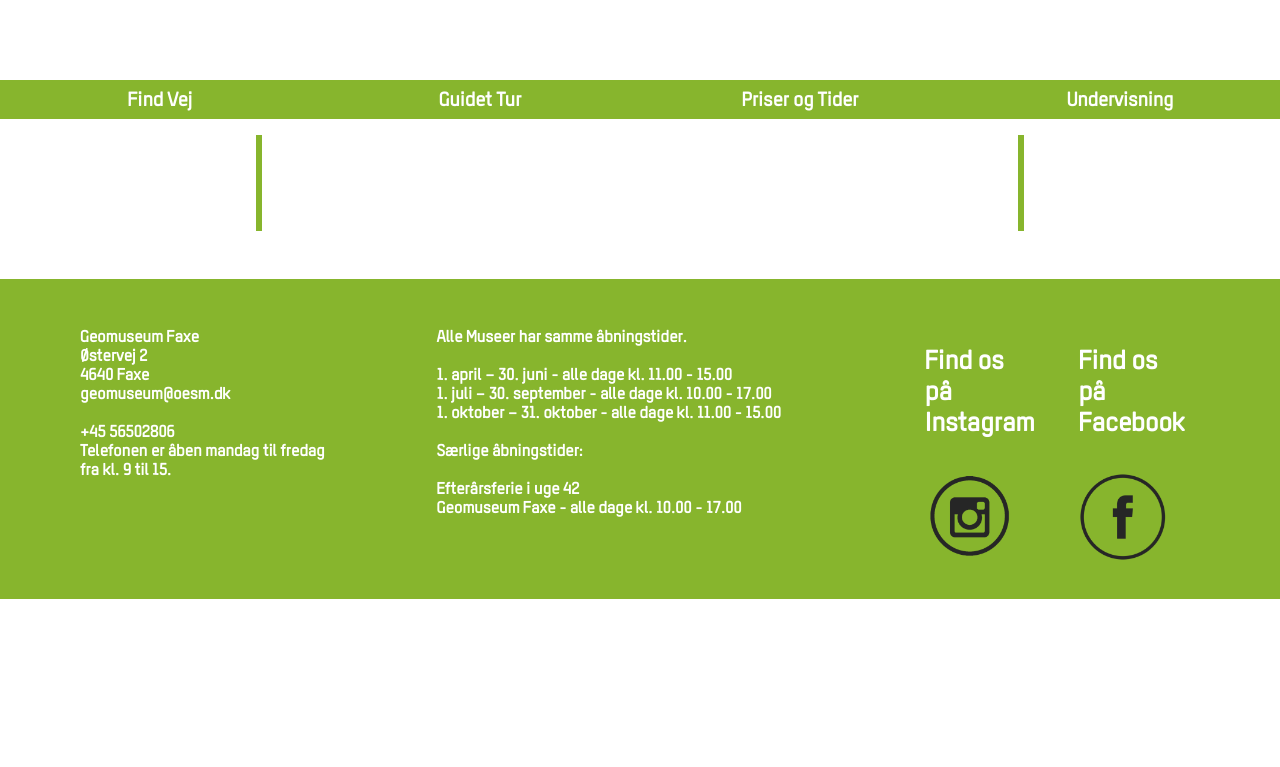
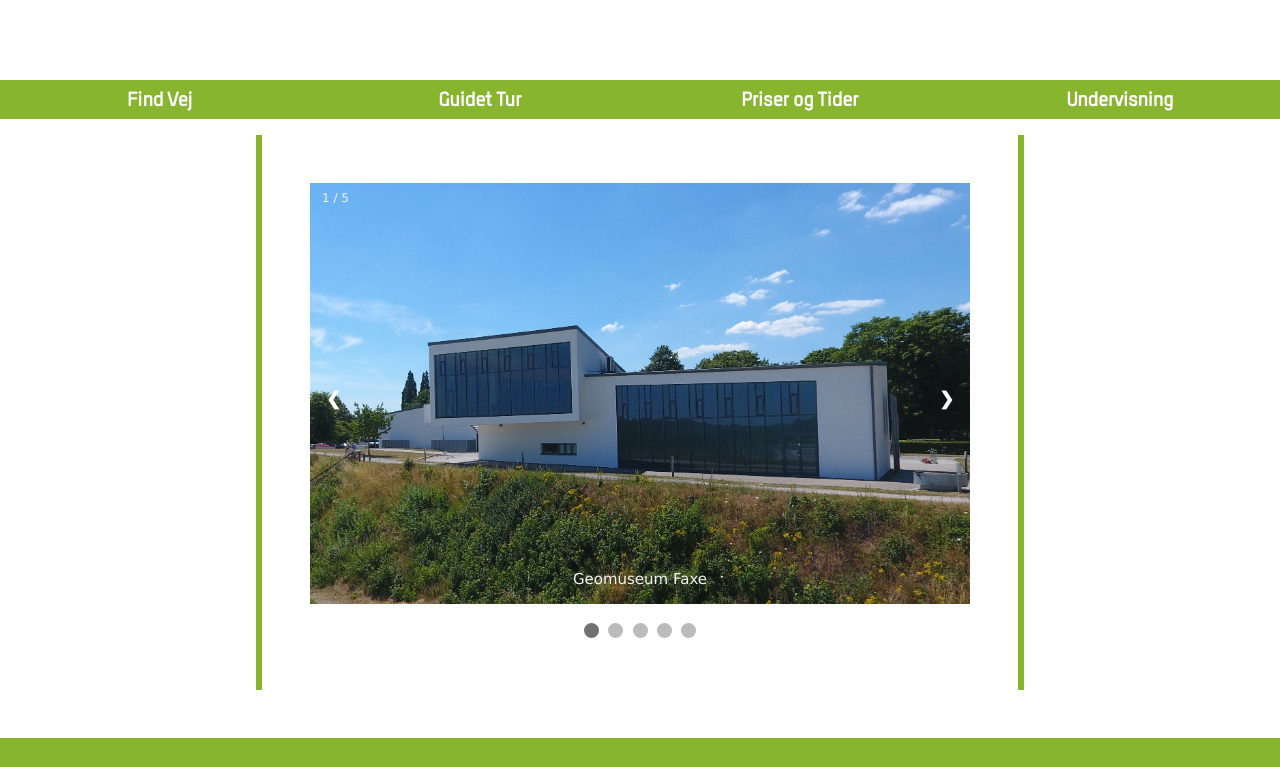
Before and after one commit to MouadNaji/Kalklandet_4A, a plain HTML site: page GeomuseumFaxe.html in a window 1280 px wide. Shown: the part 400-1167 px from the top of the page. Before the commit the page ends 999 px from the top, so only its background shows below. Drawn offline with Linux system fonts and the light colour scheme; no server answers.

Commit message:
tilføjet slideshow

```diff
--- a/GeomuseumFaxe.html
+++ b/GeomuseumFaxe.html
@@ -10,6 +10,111 @@
 
 
 <style>
+
+    /****** SLIDE SHOW SLIDE SHOW SLIDE SHOW ******/
+    * {box-sizing: border-box}
+body {font-family: Verdana, sans-serif; margin:0}
+.mySlides {display: none}
+img {vertical-align: middle;}
+
+/* Slideshow container */
+.slideshow-container {
+  max-width: 1000px;
+  position: relative;
+  margin: auto;
+}
+
+/* Next & previous buttons */
+.prev, .next {
+  cursor: pointer;
+  position: absolute;
+  top: 50%;
+  width: auto;
+  padding: 16px;
+  margin-top: -22px;
+  color: white;
+  font-weight: bold;
+  font-size: 18px;
+  transition: 0.6s ease;
+  border-radius: 0 3px 3px 0;
+  user-select: none;
+}
+
+/* Position the "next button" to the right */
+.next {
+  right: 0;
+  border-radius: 3px 0 0 3px;
+}
+
+/* On hover, add a black background color with a little bit see-through */
+.prev:hover, .next:hover {
+  background-color: rgba(0,0,0,0.8);
+}
+
+/* Caption text */
+.text {
+  color: #f2f2f2;
+  font-size: 15px;
+  padding: 8px 12px;
+  position: absolute;
+  bottom: 8px;
+  width: 100%;
+  text-align: center;
+}
+
+/* Number text (1/3 etc) */
+.numbertext {
+  color: #f2f2f2;
+  font-size: 12px;
+  padding: 8px 12px;
+  position: absolute;
+  top: 0;
+}
+
+/* The dots/bullets/indicators */
+.dot {
+  cursor: pointer;
+  height: 15px;
+  width: 15px;
+  margin: 0 2px;
+  background-color: #bbb;
+  border-radius: 50%;
+  display: inline-block;
+  transition: background-color 0.6s ease;
+}
+
+.active, .dot:hover {
+  background-color: #717171;
+}
+
+/* Fading animation */
+.fade {
+  -webkit-animation-name: fade;
+  -webkit-animation-duration: 1.5s;
+  animation-name: fade;
+  animation-duration: 1.5s;
+}
+
+@-webkit-keyframes fade {
+  from {opacity: .4}
+  to {opacity: 1}
+}
+
+@keyframes fade {
+  from {opacity: .4}
+  to {opacity: 1}
+}
+
+/* On smaller screens, decrease text size */
+@media only screen and (max-width: 300px) {
+  .prev, .next,.text {font-size: 11px}
+}
+
+    /**** SLIDESHOW SLUT SLIDESHOW SLUT SLIDESHOW SLUT*******/
+
+
+
+
     .Geooverskrift h1 {
         color: #87b52d;
     }
@@ -112,7 +217,61 @@
 
         <div class="Geooverskrift"></div>
         <div class="Geotekst1"></div>
-        <div class="Geobillede"></div>
+
+
+<!--   SLIDESHOW     -->
+
+
+        <div class="slideshow-container">
+
+<div class="mySlides fade">
+  <div class="numbertext">1 / 5</div>
+  <img src="Billeder/Slideshow/Geomuseum/forside.jpg" style="width:100%">
+  <div class="text">Geomuseum Faxe</div>
+</div>
+
+<div class="mySlides fade">
+  <div class="numbertext">2 / 5</div>
+  <div class="Geobillede"></div>
+  <div class="text">Udstilling</div>
+</div>
+
+<div class="mySlides fade">
+  <div class="numbertext">3 / 5</div>
+  <img src="Billeder/Slideshow/Geomuseum/b%C3%B8rn.jpg" style="width:100%">
+  <div class="text">Kalk!</div>
+</div>
+
+<div class="mySlides fade">
+  <div class="numbertext">4 / 5</div>
+  <img src="Billeder/Slideshow/Geomuseum/gamle.jpg" style="width:100%">
+  <div class="text">Fossiler</div>
+</div>
+
+<div class="mySlides fade">
+  <div class="numbertext">5 / 5</div>
+  <img src="Billeder/Slideshow/Geomuseum/smukt.jpg" style="width:100%">
+  <div class="text">Udstilling</div>
+</div>
+
+<a class="prev" onclick="plusSlides(-1)">&#10094;</a>
+<a class="next" onclick="plusSlides(1)">&#10095;</a>
+
+</div>
+<br>
+
+<div style="text-align:center">
+  <span class="dot" onclick="currentSlide(1)"></span>
+  <span class="dot" onclick="currentSlide(2)"></span>
+  <span class="dot" onclick="currentSlide(3)"></span>
+  <span class="dot" onclick="currentSlide(4)"></span>
+  <span class="dot" onclick="currentSlide(5)"></span>
+</div>
+
+        <!--   SLIDESHOW DONE    -->
+
+
+
         <div class="Geotekst2"></div>
 
     </div>
@@ -191,6 +350,38 @@
 
 
 
+        //SLIDESHOW
+
+        var slideIndex = 1;
+showSlides(slideIndex);
+
+function plusSlides(n) {
+  showSlides(slideIndex += n);
+}
+
+function currentSlide(n) {
+  showSlides(slideIndex = n);
+}
+
+function showSlides(n) {
+  var i;
+  var slides = document.getElementsByClassName("mySlides");
+  var dots = document.getElementsByClassName("dot");
+  if (n > slides.length) {slideIndex = 1}
+  if (n < 1) {slideIndex = slides.length}
+  for (i = 0; i < slides.length; i++) {
+      slides[i].style.display = "none";
+  }
+  for (i = 0; i < dots.length; i++) {
+      dots[i].className = dots[i].className.replace(" active", "");
+  }
+  slides[slideIndex-1].style.display = "block";
+  dots[slideIndex-1].className += " active";
+}
+
+
+        //SLIDESHOW SLUT
+
 
         //For geomuseum faxe
         let GeomusemFaxeForside;
```
Also changed, not shown: Billeder/Slideshow/Geomuseum/børn.jpg (added), Billeder/Slideshow/Geomuseum/forside.jpg (added), Billeder/Slideshow/Geomuseum/gamle.jpg (added), Billeder/Slideshow/Geomuseum/smukt.jpg (added).
